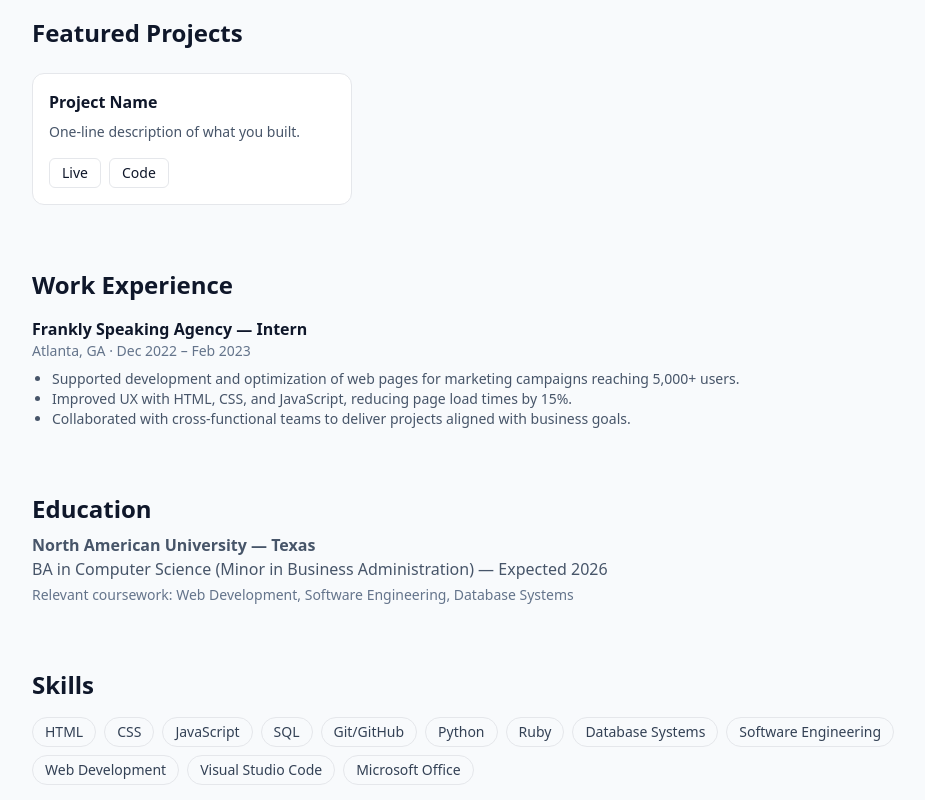
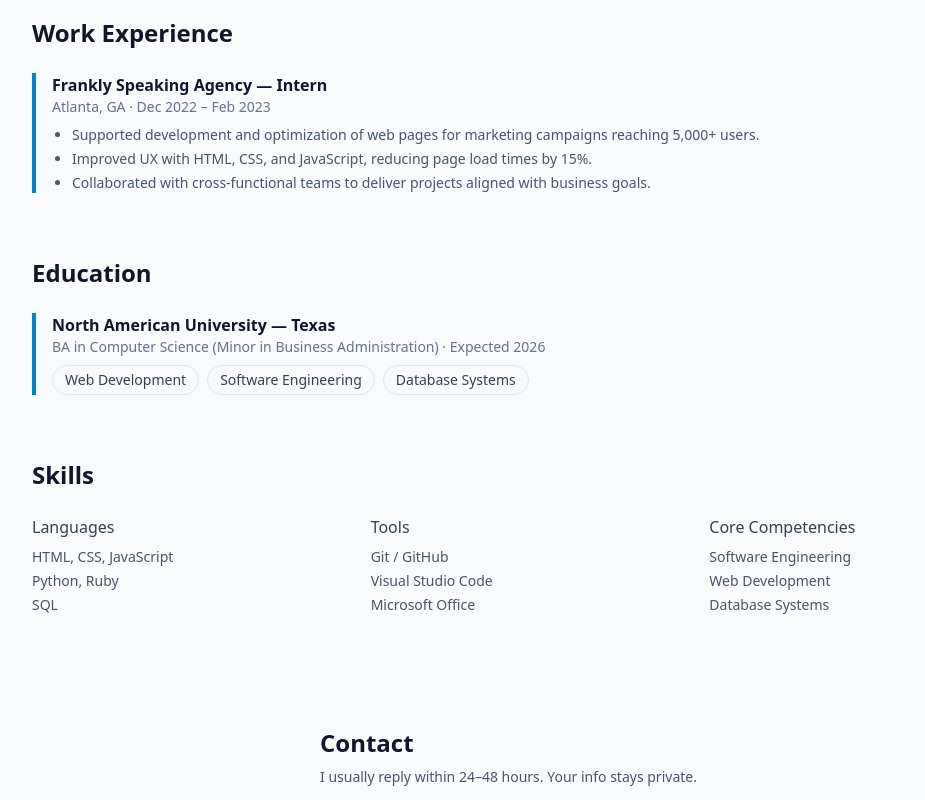
Before and after one commit to Baiansulu/my_portfolio, a React (Vite) app: page / in a window 1280 px wide. Shown: the part 580-1380 px from the top of the page, without its empty margins (112-1037 px from the left). Built offline with nearby package versions, Linux system fonts and the light colour scheme.

Commit message:
Update App.jsx

```diff
--- a/src/App.jsx
+++ b/src/App.jsx
@@ -20,29 +20,14 @@ export default function App() {
       <Hero />
 
 
-      {/* Projects Section */}
-      <section id="projects" className="mx-auto max-w-5xl px-4 pb-16">
-        <h2 className="text-2xl font-semibold">Featured Projects</h2>
-        <div className="mt-6 grid gap-4 sm:grid-cols-2 lg:grid-cols-3">
-          <article className="rounded-xl border bg-white p-4">
-            <h3 className="font-semibold">Project Name</h3>
-            <p className="mt-2 text-sm text-slate-600">One-line description of what you built.</p>
-            <div className="mt-4 flex gap-2">
-              <a className="rounded-md border px-3 py-1 text-sm hover:bg-slate-100" href="#">Live</a>
-              <a className="rounded-md border px-3 py-1 text-sm hover:bg-slate-100" href="#">Code</a>
-            </div>
-          </article>
-        </div>
-      </section>
-
       {/* Experience Section */}
 <section id="experience" className="mx-auto max-w-5xl px-4 pb-16">
-        <h2 className="text-2xl font-semibold">Work Experience</h2>
-        <div className="mt-4 space-y-6">
-          <div>
+  <h2 className="text-2xl font-semibold mb-6">Work Experience</h2>
+  <div className="space-y-6">
+    <div className="border-l-4 border-sky-600 pl-4">
       <h3 className="font-semibold">Frankly Speaking Agency — Intern</h3>
       <p className="text-sm text-slate-500">Atlanta, GA · Dec 2022 – Feb 2023</p>
-            <ul className="list-disc pl-5 mt-2 text-slate-600 text-sm">
+      <ul className="list-disc pl-5 mt-2 text-slate-600 text-sm space-y-1">
         <li>Supported development and optimization of web pages for marketing campaigns reaching 5,000+ users.</li>
         <li>Improved UX with HTML, CSS, and JavaScript, reducing page load times by 15%.</li>
         <li>Collaborated with cross-functional teams to deliver projects aligned with business goals.</li>
@@ -53,29 +38,49 @@ export default function App() {
 
 {/* Education Section */}
 <section id="education" className="mx-auto max-w-5xl px-4 pb-16">
-        <h2 className="text-2xl font-semibold">Education</h2>
-        <p className="mt-2 text-slate-600">
-          <strong>North American University — Texas</strong><br />
-          BA in Computer Science (Minor in Business Administration) — Expected 2026
-        </p>
-        <p className="text-sm text-slate-500 mt-1">
-          Relevant coursework: Web Development, Software Engineering, Database Systems
-        </p>
+  <h2 className="text-2xl font-semibold mb-6">Education</h2>
+  <div className="border-l-4 border-sky-600 pl-4">
+    <h3 className="font-semibold">North American University — Texas</h3>
+    <p className="text-sm text-slate-500">BA in Computer Science (Minor in Business Administration) · Expected 2026</p>
+    <div className="mt-2 flex flex-wrap gap-2 text-sm text-slate-700">
+      <span className="rounded-full border px-3 py-1">Web Development</span>
+      <span className="rounded-full border px-3 py-1">Software Engineering</span>
+      <span className="rounded-full border px-3 py-1">Database Systems</span>
+    </div>
+  </div>
 </section>
 
 {/* Skills Section */}
 <section id="skills" className="mx-auto max-w-5xl px-4 pb-16">
-        <h2 className="text-2xl font-semibold">Skills</h2>
-        <ul className="mt-4 flex flex-wrap gap-2 text-sm text-slate-700">
-          {[
-            "HTML","CSS","JavaScript","SQL","Git/GitHub","Python","Ruby",
-            "Database Systems","Software Engineering","Web Development",
-            "Visual Studio Code","Microsoft Office"
-          ].map(s => (
-            <li key={s} className="rounded-full border px-3 py-1">{s}</li>
-          ))}
+  <h2 className="text-2xl font-semibold mb-6">Skills</h2>
+  <div className="grid grid-cols-1 sm:grid-cols-2 md:grid-cols-3 gap-6">
+    <div>
+      <h3 className="font-medium text-slate-700 mb-2">Languages</h3>
+      <ul className="text-sm text-slate-600 space-y-1">
+        <li>HTML, CSS, JavaScript</li>
+        <li>Python, Ruby</li>
+        <li>SQL</li>
       </ul>
+    </div>
+    <div>
+      <h3 className="font-medium text-slate-700 mb-2">Tools</h3>
+      <ul className="text-sm text-slate-600 space-y-1">
+        <li>Git / GitHub</li>
+        <li>Visual Studio Code</li>
+        <li>Microsoft Office</li>
+      </ul>
+    </div>
+    <div>
+      <h3 className="font-medium text-slate-700 mb-2">Core Competencies</h3>
+      <ul className="text-sm text-slate-600 space-y-1">
+        <li>Software Engineering</li>
+        <li>Web Development</li>
+        <li>Database Systems</li>
+      </ul>
+    </div>
+  </div>
 </section>
+
 <Contact />
       <footer className="border-t bg-white">
         <div className="mx-auto max-w-5xl px-4 py-6 text-sm text-slate-600">
```
Lines whose indentation alone changed are shown as unchanged.
